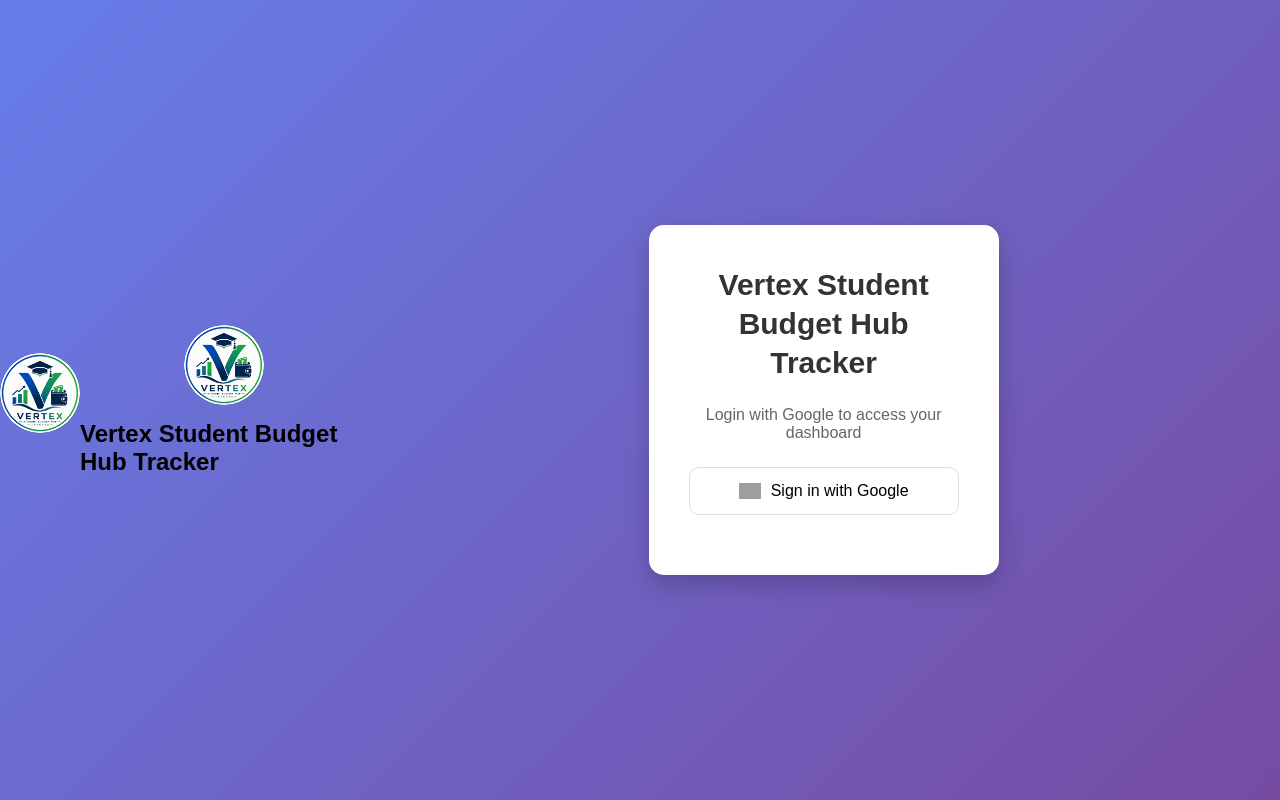
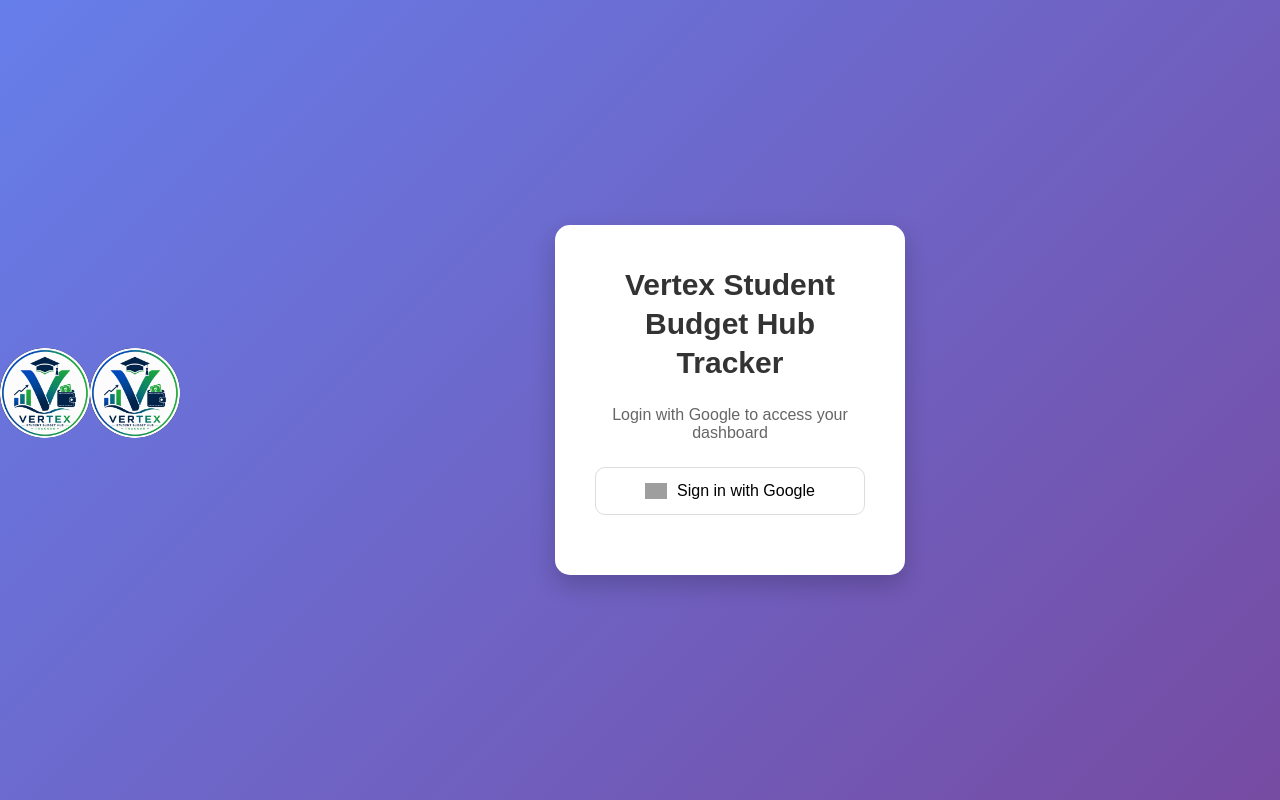
Before and after one commit to sohilkms09-cloud/Vertex-Student-Budget-Hub-Tracker, a plain HTML site: page index.html in a window 1280 px wide. Drawn offline with Linux system fonts and the light colour scheme; grey boxes are pictures that could not be loaded.

Commit message:
Moved logo inside the white container box and centered it

```diff
--- a/index.html
+++ b/index.html
@@ -17,7 +17,6 @@
   <img src="favicon.png" alt="Vertex Logo" class="login-logo">
   <div class="glass-container"> <img src="favicon.png" alt="Vertex Logo" class="login-logo">
 
-    <h2>Vertex Student Budget Hub Tracker</h2>
     </div>
 
   <div class="container">
--- a/login.css
+++ b/login.css
@@ -1,6 +1,6 @@
 .login-logo {
-    width: 80px;          /* Controls how wide the logo is */
-    height: 80px;         /* Controls how tall the logo is */
+    width: 90px;          /* Controls how wide the logo is */
+    height: 90px;         /* Controls how tall the logo is */
     display: block;       /* Allows centering */
     margin: 0 auto 15px;  /* Centers it horizontally and adds space below it */
     border-radius: 50%;   /* Ensures it stays perfectly circular */
```
